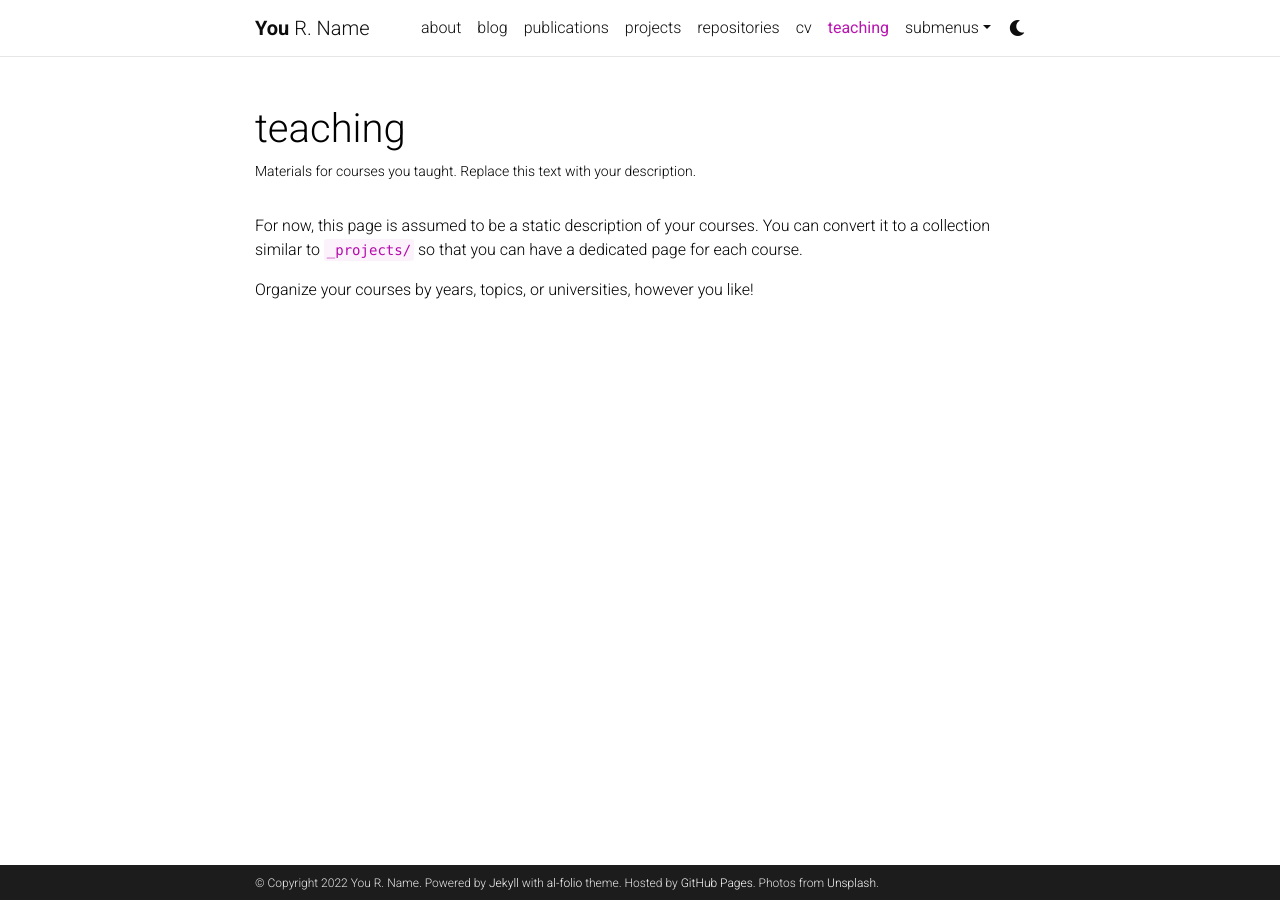
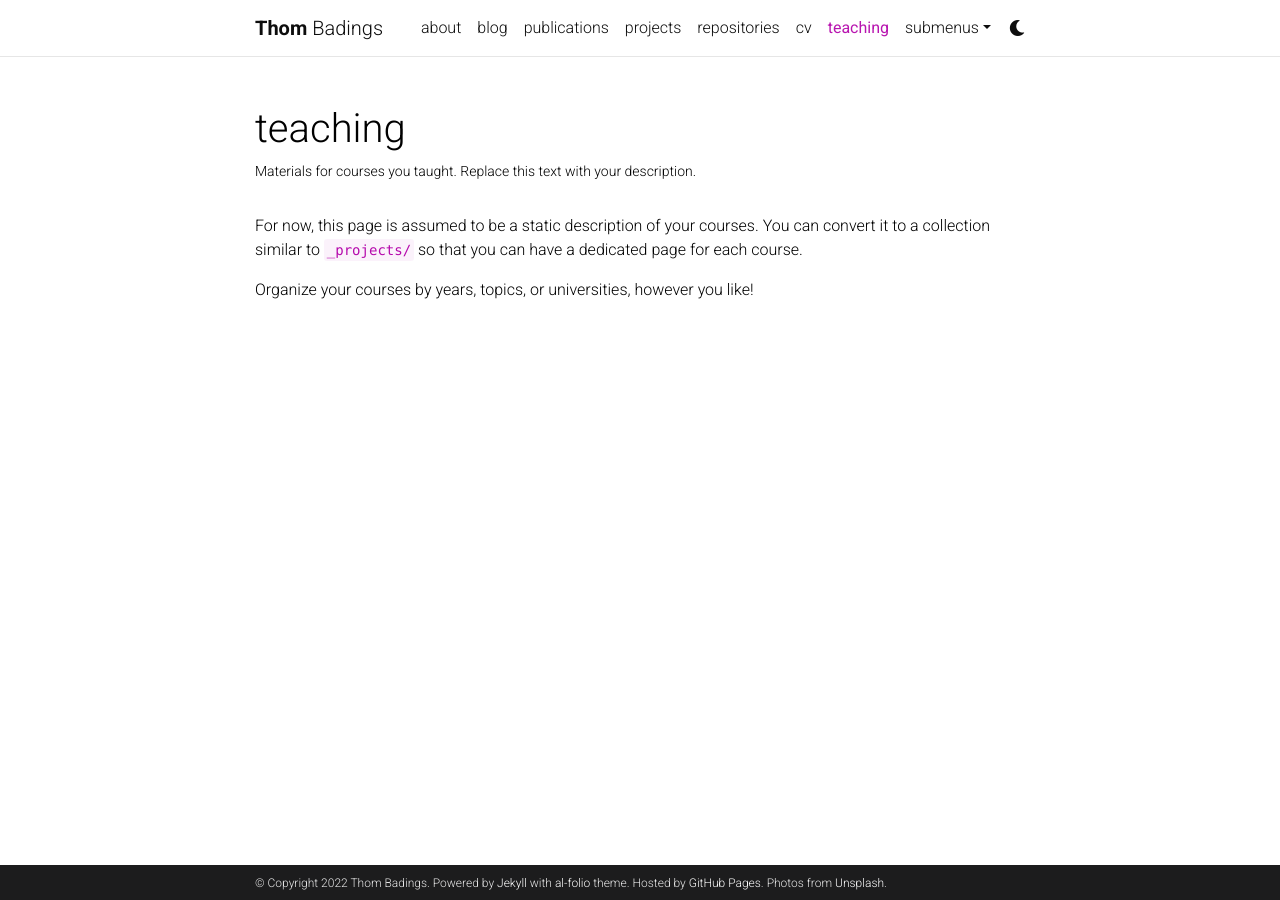
Before and after one commit to yueyu19/yy.bio, a Jekyll site: the page built from _pages/teaching.md, in a window 1280 px wide. Built offline with Jekyll 4.4.1, drawn with Linux system fonts in a browser that asks for light colours; comment, search, counter and statistics services are not loaded; a style sheet for code colours, icons or effects is not loaded.

Commit message:
Update _config.yml

```diff
--- a/_config.yml
+++ b/_config.yml
@@ -3,23 +3,23 @@
 # -----------------------------------------------------------------------------
 
 title: blank # the website title (if blank, full name will be used instead)
-first_name: You
-middle_name: R.
-last_name: Name
-email: you@example.com
+first_name: Thom
+middle_name:
+last_name: Badings
+email: thom.badings@ru.nl
 description: > # the ">" symbol means to ignore newlines until "footer_text:"
-  A simple, whitespace theme for academics. Based on [*folio](https://github.com/bogoli/-folio) design.
+  Thom Badings' homepage
 footer_text: >
   Powered by <a href="https://jekyllrb.com/" target="_blank">Jekyll</a> with <a href="https://github.com/alshedivat/al-folio">al-folio</a> theme.
   Hosted by <a href="https://pages.github.com/" target="_blank">GitHub Pages</a>.
   Photos from <a href="https://unsplash.com" target="_blank">Unsplash</a>.
-keywords: jekyll, jekyll-theme, academic-website, portfolio-website  # add your own keywords or leave empty
+keywords:
 
 lang: en # the language of your site (for example: en, fr, cn, ru, etc.)
 icon: ⚛️  # the emoji used as the favicon (alternatively, provide image name in /assets/img/)
 
-url: https://alshedivat.github.io # the base hostname & protocol for your site
-baseurl: /al-folio # the subpath of your site, e.g. /blog/
+url: https://tbadings.github.io # the base hostname & protocol for your site
+baseurl:
 last_updated: false # set to true if you want to display last updated in the footer
 impressum_path:  # set to path to include impressum link in the footer, use the same path as permalink in a page, helps to conform with EU GDPR
 
```
